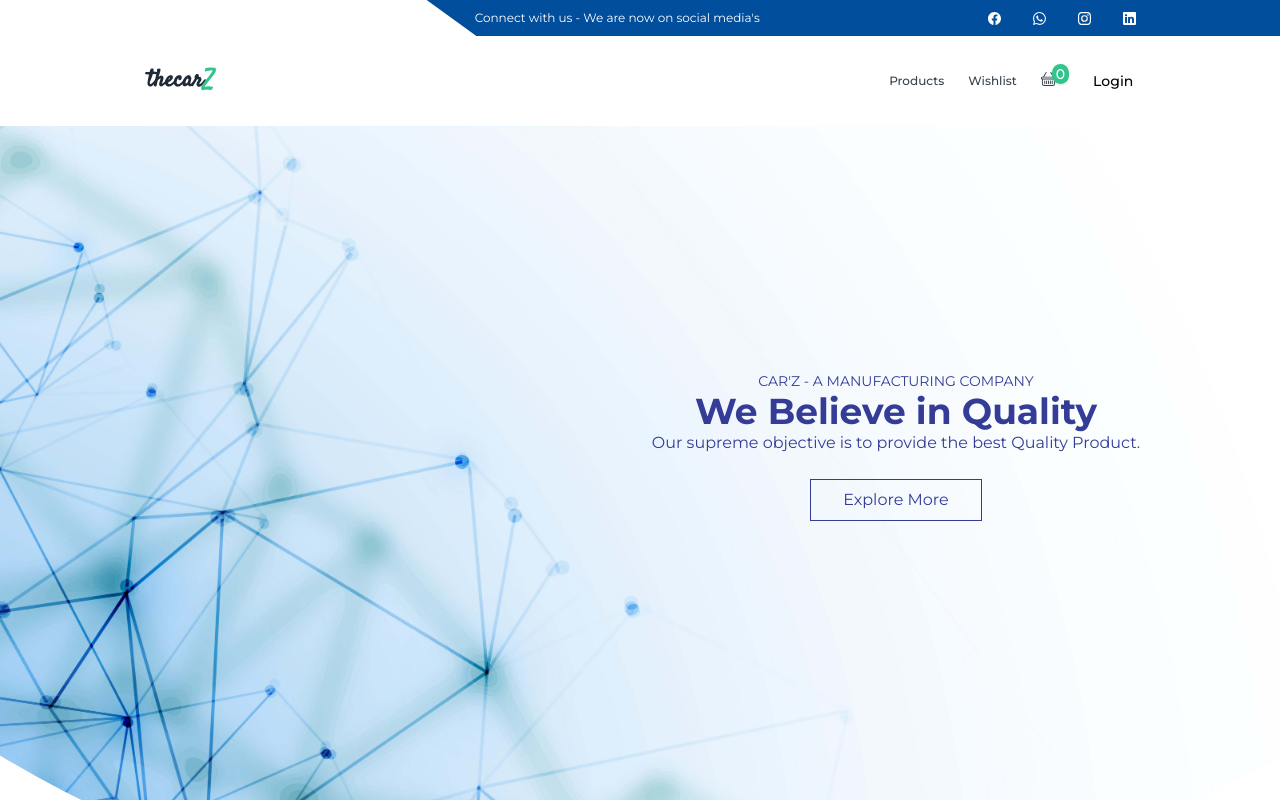
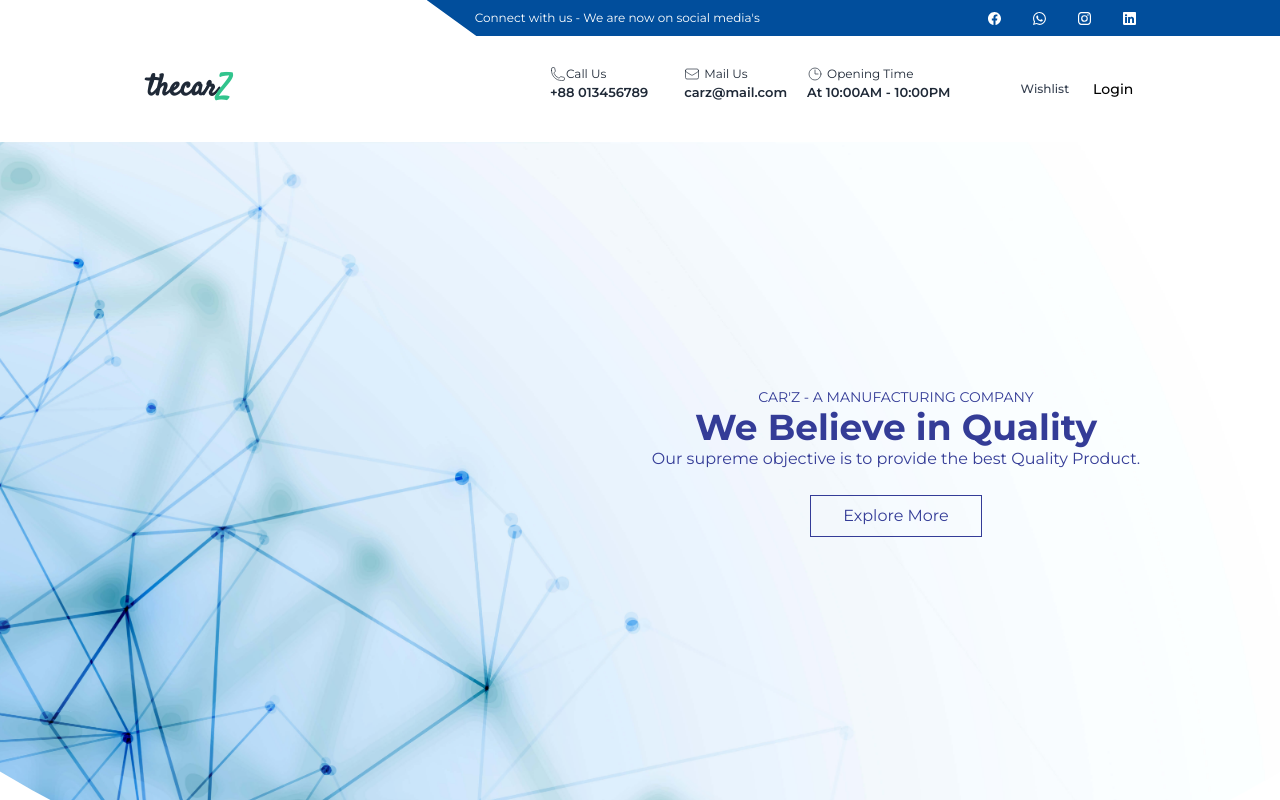
Before and after one commit to amiribnjaman/carz-manufacturing-project-client-a12, a React (Create React App) app: page / in a window 1280 px wide. Shown: the top 800 px of the page. Built offline with nearby package versions, Linux system fonts and the light colour scheme; no server answers.

Commit message:
navbar middle design updated

```diff
--- a/src/Pages/Shared/Navbar.css
+++ b/src/Pages/Shared/Navbar.css
@@ -7,3 +7,9 @@
 #top-navbar{
     clip-path: polygon(7% 120%, 100% 100%, calc(105% - 30px) 0%, 0% 0%, calc(100% - 32px) 0%, 0% 0%)
 }
+
+#navbar-login-btn{
+    /* clip-path: polygon(7% 120%, 100% 100%, calc(105% - 30px) 0%, 0% 0%, calc(100% - 32px) 0%, 0% 0%) */
+    /* background-color: red;
+    clip-path: polygon(0 0, 100% 0%, calc(100% - 22px) 100%, 0% 100%); */
+}
--- a/src/Pages/Shared/Navbar.js
+++ b/src/Pages/Shared/Navbar.js
@@ -12,7 +12,7 @@ const Navbar = () => {
   const [showMenu, setShowMenu] = useState(false);
 
   return (
-    <div className="">
+    <div className="py-2">
       <nav class="bg-white w-10/12 z-50 mx-auto h-[90px] border-gray-200 md:px-10 sm:px-4 flex items-center rounded dark:bg-gray-800">
         <div
           class={`${
@@ -20,29 +20,110 @@ const Navbar = () => {
           } container flex flex-wrap justify-between items-center mx-auto`}
         >
           <Link to="/" class="flex items-center">
-            <span class="self-center LOGO text-2xl font-semibold whitespace-nowrap dark:text-white">
+            <span class="self-center LOGO text-3xl font-semibold whitespace-nowrap dark:text-white">
               thecar<span className="text-green-400">Z</span>
             </span>
           </Link>
-          <div class="flex items-center md:order-2 relative">
+                  <div class="flex items-center md:order-2 relative">
+
+                      {/* Navbar mid section */}
+            <div className="flex mr-12 -mt-[10px] gap-5 text-[13px] items-center">
+              <div className=" gap-2 mr-4 items-center">
+                <div className="flex items-center">
+                  <svg
+                    xmlns="http://www.w3.org/2000/svg"
+                    fill="none"
+                    viewBox="0 0 24 24"
+                    stroke-width="1"
+                    stroke="currentColor"
+                    class="w-4 h-4"
+                  >
+                    <path
+                      stroke-linecap="round"
+                      stroke-linejoin="round"
+                      d="M2.25 6.75c0 8.284 6.716 15 15 15h2.25a2.25 2.25 0 002.25-2.25v-1.372c0-.516-.351-.966-.852-1.091l-4.423-1.106c-.44-.11-.902.055-1.173.417l-.97 1.293c-.282.376-.769.542-1.21.38a12.035 12.035 0 01-7.143-7.143c-.162-.441.004-.928.38-1.21l1.293-.97c.363-.271.527-.734.417-1.173L6.963 3.102a1.125 1.125 0 00-1.091-.852H4.5A2.25 2.25 0 002.25 4.5v2.25z"
+                    />
+                  </svg>
+                  <h5 className="text-left text-[12px] font-normal">Call Us</h5>
+                </div>
+                <div className="">
+                  <span className="text-[13px] font-semibold">
+                    +88 013456789
+                  </span>
+                </div>
+              </div>
+              <div className=" gap-2 items-center">
+                <div className="flex gap-1 items-center">
+                  <svg
+                    xmlns="http://www.w3.org/2000/svg"
+                    fill="none"
+                    viewBox="0 0 24 24"
+                    stroke-width="1"
+                    stroke="currentColor"
+                    class="w-4 h-4"
+                  >
+                    <path
+                      stroke-linecap="round"
+                      stroke-linejoin="round"
+                      d="M21.75 6.75v10.5a2.25 2.25 0 01-2.25 2.25h-15a2.25 2.25 0 01-2.25-2.25V6.75m19.5 0A2.25 2.25 0 0019.5 4.5h-15a2.25 2.25 0 00-2.25 2.25m19.5 0v.243a2.25 2.25 0 01-1.07 1.916l-7.5 4.615a2.25 2.25 0 01-2.36 0L3.32 8.91a2.25 2.25 0 01-1.07-1.916V6.75"
+                    />
+                  </svg>
+
+                  <h5 className="text-left text-[12px] font-normal">Mail Us</h5>
+                </div>
+                <div className="">
+                  <span className="text-[13px] font-semibold">
+                    carz@mail.com
+                  </span>
+                </div>
+              </div>
+              <div className=" gap-2 items-center">
+                <div className="flex gap-1 items-center">
+                  <svg
+                    xmlns="http://www.w3.org/2000/svg"
+                    fill="none"
+                    viewBox="0 0 24 24"
+                    stroke-width="1"
+                    stroke="currentColor"
+                    class="w-4 h-4"
+                  >
+                    <path
+                      stroke-linecap="round"
+                      stroke-linejoin="round"
+                      d="M12 6v6h4.5m4.5 0a9 9 0 11-18 0 9 9 0 0118 0z"
+                    />
+                  </svg>
+
+                  <h5 className="text-left text-[12px] font-normal">
+                    Opening Time
+                  </h5>
+                </div>
+
+                <div className="">
+                  <span className="text-[13px] font-semibold">
+                  At 10:00AM - 10:00PM
+                  </span>
+                </div>
+              </div>
+            </div>
             <ul class="flex mt-3 flex-col md:flex-row md:space-x-6 md:mt-0 md:text-sm md:font-medium">
-              <li>
+              {/* <li>
                 <a
                   href="#"
                   class="block text-[12px] py-2 pr-4 pl-3 text-gray-700 border-b border-gray-100 hover:bg-gray-50 md:hover:bg-transparent md:border-0 md:hover:text-blue-700 md:p-0 dark:text-gray-400 md:dark:hover:text-white dark:hover:bg-gray-700 dark:hover:text-white md:dark:hover:bg-transparent dark:border-gray-700"
                 >
                   Products
                 </a>
-              </li>
-              <li>
+              </li>*/}
+              <li className="ml-[22px]">
                 <a
                   href="#"
-                  class="block text-[12px] py-2 pr-4 pl-3 text-gray-700 border-b border-gray-100 hover:bg-gray-50 md:hover:bg-transparent md:border-0 md:hover:text-blue-700 md:p-0 dark:text-gray-400 md:dark:hover:text-white dark:hover:bg-gray-700 dark:hover:text-white md:dark:hover:bg-transparent dark:border-gray-700"
+                  class="block text-[12px] py-2 pr-1 pl-3 text-gray-700 border-b border-gray-100 hover:bg-gray-50 md:hover:bg-transparent md:border-0 md:hover:text-blue-700 md:p-0 dark:text-gray-400 md:dark:hover:text-white dark:hover:bg-gray-700 dark:hover:text-white md:dark:hover:bg-transparent dark:border-gray-700"
                 >
                   Wishlist
                 </a>
               </li>
-              <li>
+              {/* <li>
                 <Link
                   to="#"
                   class="flex py-2 pr-4 pl-3 text-gray-700 border-b border-gray-100 hover:bg-gray-50 hover:text-blue-700 md:hover:bg-transparent md:border-0 md:hover:text-blue-700 md:p-0 dark:text-gray-400 md:dark:hover:text-white dark:hover:bg-gray-700 dark:hover:text-white md:dark:hover:bg-transparent dark:border-gray-700"
@@ -61,7 +142,7 @@ const Navbar = () => {
                     0
                   </sup>
                 </Link>
-              </li>
+              </li> */}
 
               <li>
                 {!user ? (
@@ -70,7 +151,7 @@ const Navbar = () => {
                     class="block py-2 pr-4 pl-3 text-black rounded md:bg-transparent  md:p-0 dark:text-white"
                     aria-current="page"
                   >
-                    Login
+                    <span id='navbar-login-btn' className="r">Login</span>
                   </CustomLink>
                 ) : user?.photoURL ? (
                   <>
```
Also changed, not shown: src/Pages/Shared/TopNav.js (+0 -14 lines).
